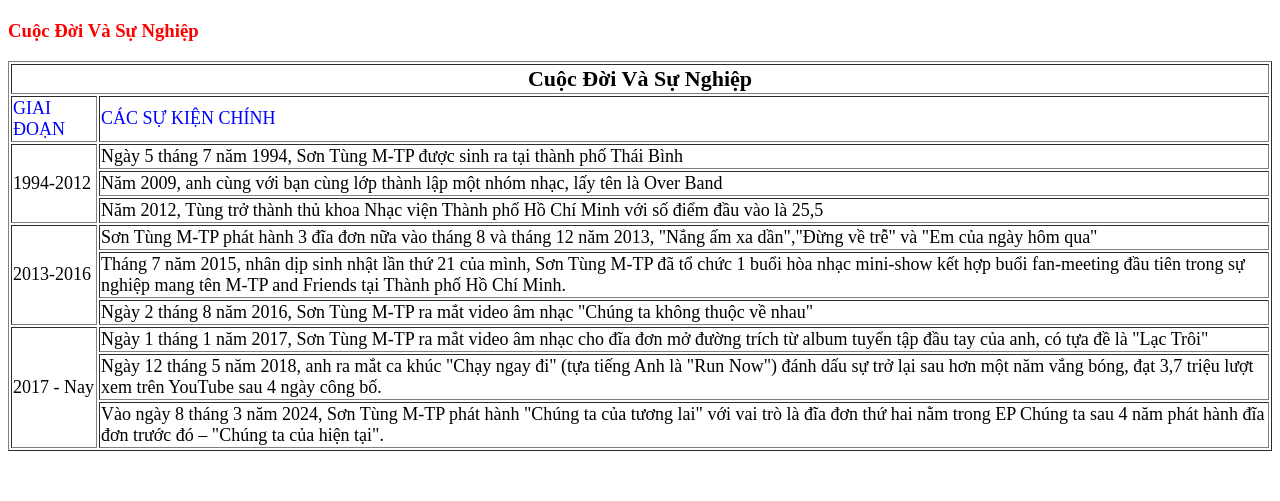
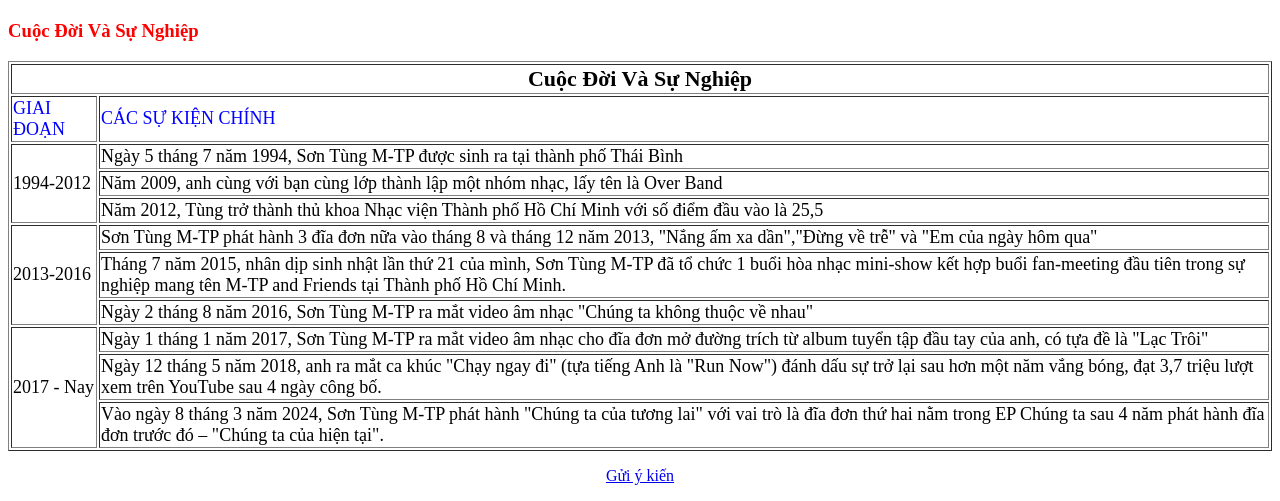
Before and after one commit to phuongyuti/thhung, a plain HTML site: page index.html in a window 1280 px wide. Shown: the part 993-1494 px from the top of the page. Before the commit the page ends 1452 px from the top, so only its background shows below. Drawn offline with Linux system fonts and the light colour scheme.

Commit message:
Update index.html

```diff
--- a/index.html
+++ b/index.html
@@ -69,5 +69,6 @@
 <td>Vào ngày 8 tháng 3 năm 2024, Sơn Tùng M-TP phát hành "Chúng ta của tương lai" với vai trò là đĩa đơn thứ hai nằm trong EP Chúng ta sau 4 năm phát hành đĩa đơn trước đó – "Chúng ta của hiện tại".</td>
 </tr>
 </table>
+<p style="text-align:center"><a href="https://phuongyuti.github.io/thhung1/">Gửi ý kiến</a></p>
 </body>
 </html>
```
